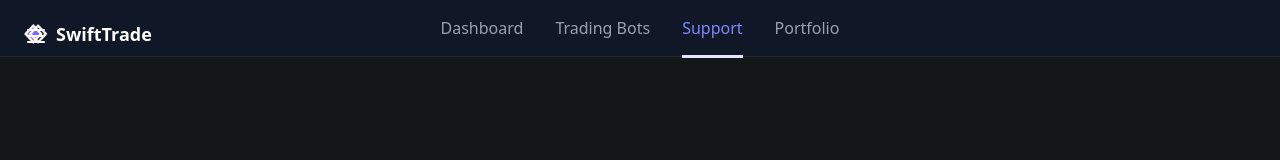
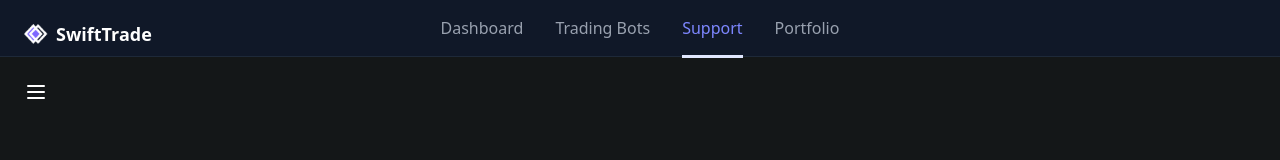
Before and after one commit to Jiaxuanchong/vhack2025, a React (Vite) app: page /chatbot in a window 1280 px wide. Shown: the top 160 px of the page. Built offline with nearby package versions, Linux system fonts and the light colour scheme.

Commit message:
refactor: adjust menu icon

```diff
--- a/src/pages/Chatbot.jsx
+++ b/src/pages/Chatbot.jsx
@@ -69,7 +69,7 @@
 
       <div className={`flex flex-1 flex-col items-center w-full p-10 transition-all duration-300 ${sidebarOpen ? "pl-80" : "pl-0"}`}>
         <button onClick={() => setSidebarOpen(true)} className="absolute left-6 top-6">
-          <Menu className="w-6 h-6 text-white" />
+          <Menu className="w-6 h-6 mt-14 text-white" />
         </button>
 
         {!conversationStarted ? (
```
